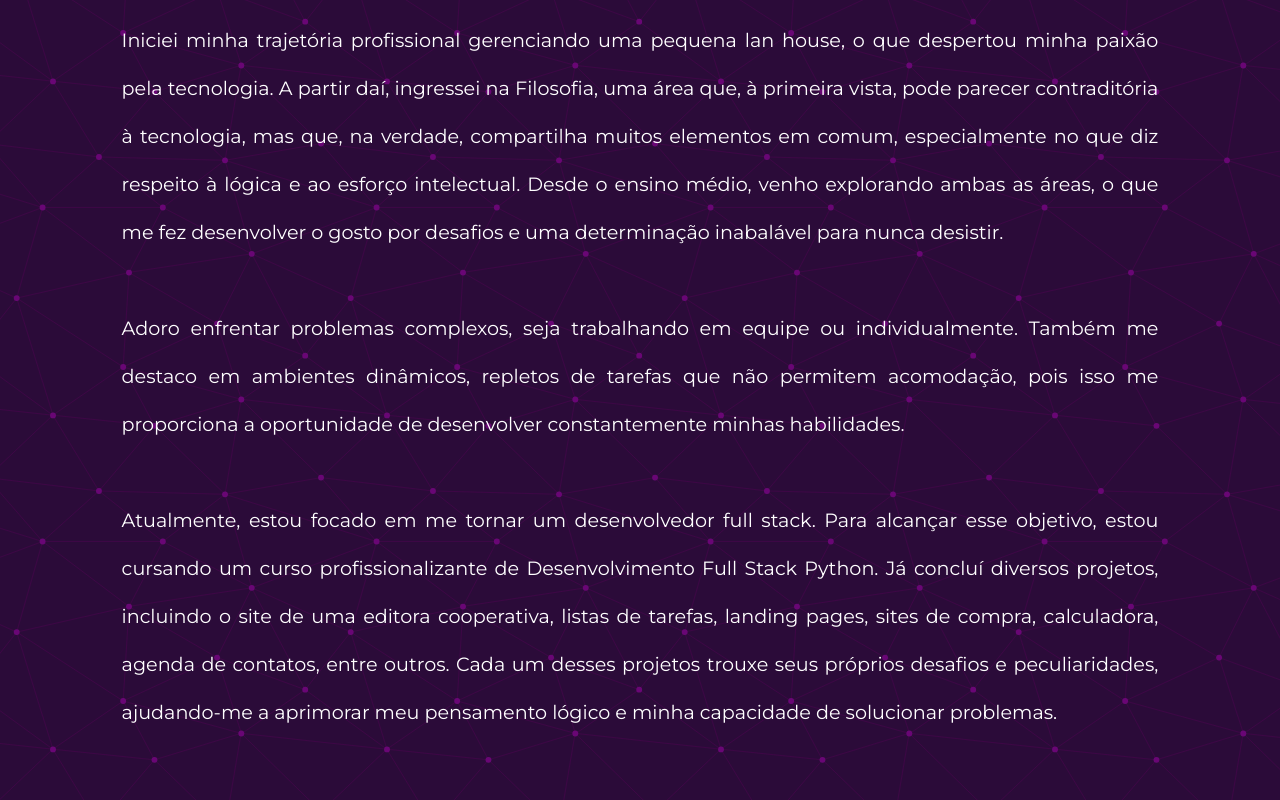
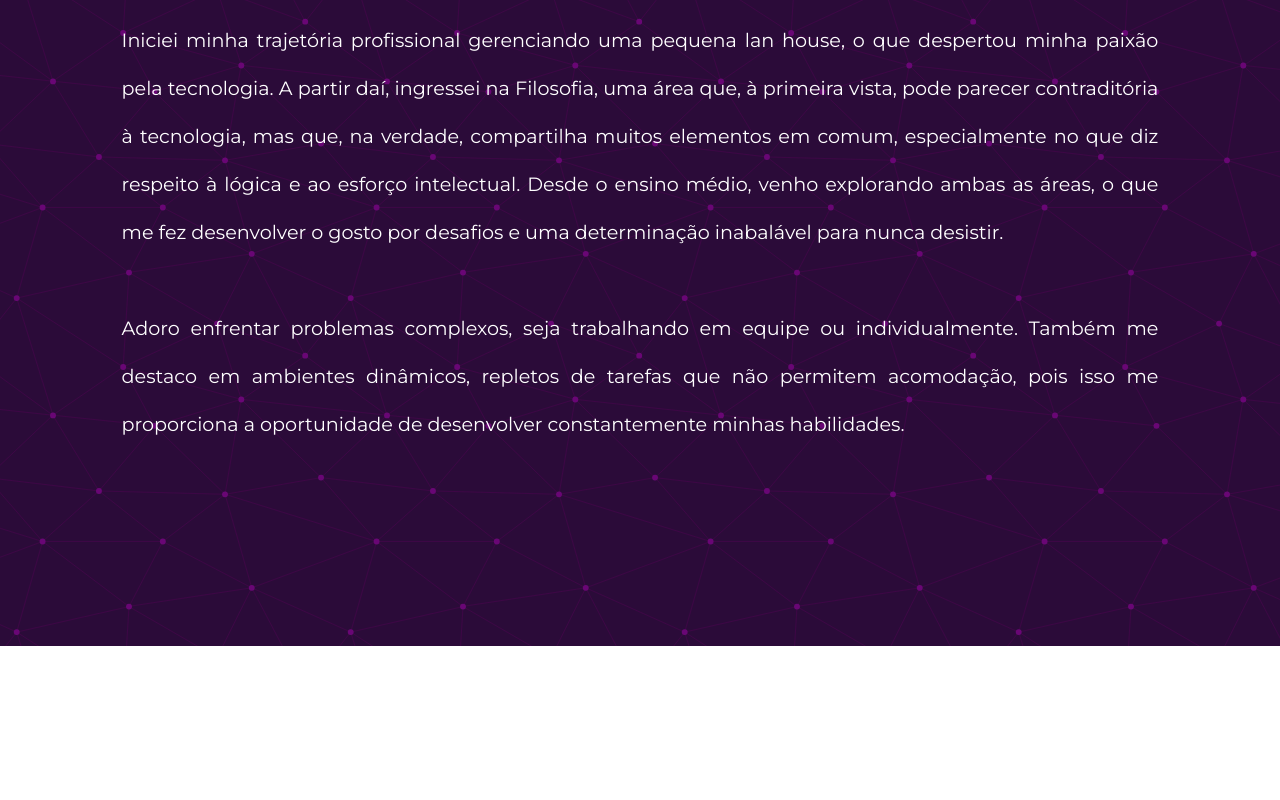
Before and after one commit to lllleao/portfolio, a React (Vite) app: page / in a window 1280 px wide. Shown: the part 954-1754 px from the top of the page. After the commit the page ends 1600 px from the top, so only its background shows below. Built offline with nearby package versions, Linux system fonts and the light colour scheme; the HTML template or start-up script is replaced by a standard one.

Commit message:
feat: navbar moviment

```diff
--- a/package.json
+++ b/package.json
@@ -10,8 +10,10 @@
         "preview": "vite preview"
     },
     "dependencies": {
+        "@reduxjs/toolkit": "^2.2.7",
         "react": "^18.3.1",
         "react-dom": "^18.3.1",
+        "react-redux": "^9.1.2",
         "styled-components": "^6.1.12"
     },
     "devDependencies": {
--- a/src/App.tsx
+++ b/src/App.tsx
@@ -1,14 +1,16 @@
+import { Provider } from 'react-redux'
 import NavBar from './components/Aside'
 import Main from './containers/Main'
 import Global from './globalStyle'
+import store from './store'
 
 function App() {
     return (
-        <>
+        <Provider store={store}>
             <Global />
             <Main />
             <NavBar />
-        </>
+        </Provider>
     )
 }
 
--- a/src/components/AboutMe/index.tsx
+++ b/src/components/AboutMe/index.tsx
@@ -1,8 +1,23 @@
+import { useDispatch } from 'react-redux'
 import * as S from './styles'
+import useIntersectionObserver from '../../utils/observerSection'
+import { useEffect } from 'react'
+import { about } from '../../store/reducers/intersection'
 
 const AboutMe = () => {
+    const dispatch = useDispatch()
+    const [observerRef, isIntersectingIn] = useIntersectionObserver({
+        root: null,
+        rootMargin: '0px',
+        threshold: 0.8
+    })
+
+    useEffect(() => {
+        dispatch(about(isIntersectingIn))
+    }, [isIntersectingIn, dispatch])
+
     return (
-        <S.About id="about" className="container">
+        <S.About id="about" className="container" ref={observerRef}>
             <S.TitleAbout>Sobre mim</S.TitleAbout>
             <S.Story>
                 <p>
@@ -25,18 +40,6 @@ const AboutMe = () => {
                     pois isso me proporciona a oportunidade de desenvolver
                     constantemente minhas habilidades.
                 </p>
-                <br />
-                <p>
-                    Atualmente, estou focado em me tornar um desenvolvedor full
-                    stack. Para alcançar esse objetivo, estou cursando um curso
-                    profissionalizante de Desenvolvimento Full Stack Python. Já
-                    concluí diversos projetos, incluindo o site de uma editora
-                    cooperativa, listas de tarefas, landing pages, sites de
-                    compra, calculadora, agenda de contatos, entre outros. Cada
-                    um desses projetos trouxe seus próprios desafios e
-                    peculiaridades, ajudando-me a aprimorar meu pensamento
-                    lógico e minha capacidade de solucionar problemas.
-                </p>
             </S.Story>
         </S.About>
     )
--- a/src/components/AboutMe/styles.ts
+++ b/src/components/AboutMe/styles.ts
@@ -1,8 +1,16 @@
 import styled from 'styled-components'
 
 export const About = styled.section`
-    padding: 4rem 0;
-    /* height: 100vh; */
+    padding-top: 4rem;
+    height: 100vh;
+    @media (max-width: 767px) {
+        height: 100%;
+        padding-bottom: 4rem;
+    }
+    @media (max-height: 733px) {
+        height: 100%;
+        padding-bottom: 4rem;
+    }
 `
 
 export const TitleAbout = styled.h2`
--- a/src/components/Aside/index.tsx
+++ b/src/components/Aside/index.tsx
@@ -1,22 +1,26 @@
-import { useState } from 'react'
 import { Aside } from './styles'
+import { useDispatch, useSelector } from 'react-redux'
+import { RootReducer } from '../../store'
+import { about, home, projects } from '../../store/reducers/intersection'
 
 const NavBar = () => {
-    const [navActive, setNavActive] = useState(-2)
+    const dispatch = useDispatch()
+    const { IsInside } = useSelector((state: RootReducer) => state.intersection)
+
     return (
-        <Aside $navPos={navActive}>
+        <Aside $navPos={IsInside}>
             <ul>
-                <li onClick={() => setNavActive(-2)}>
+                <li onClick={() => dispatch(home(true))}>
                     <a href="#home">
                         <i className="fa-solid fa-house"></i>
                     </a>
                 </li>
-                <li onClick={() => setNavActive(55)}>
+                <li onClick={() => dispatch(about(true))}>
                     <a href="#about">
                         <i className="fa-regular fa-user"></i>
                     </a>
                 </li>
-                <li onClick={() => setNavActive(112)}>
+                <li onClick={() => dispatch(projects(true))}>
                     <a href="#projects">
                         <i className="fa-solid fa-clipboard-check"></i>
                     </a>
--- a/src/components/Home/index.tsx
+++ b/src/components/Home/index.tsx
@@ -1,13 +1,27 @@
-import { useState } from 'react'
+import React, { useEffect, useState } from 'react'
 
 import Slider from '../Slider'
 
 import * as S from './styles'
 import avatar from '../../assets/perfil-fundo2.png'
 import cv from '../../assets/CV-atual.pdf'
+import { useDispatch } from 'react-redux'
+import { home } from '../../store/reducers/intersection'
+import useIntersectionObserver from '../../utils/observerSection'
 
 const Home = () => {
     const [cvDownload, setCvDownload] = useState(false)
+
+    const dispatch = useDispatch()
+    const [observerRef, isIntersectingIn] = useIntersectionObserver({
+        root: null,
+        rootMargin: '0px',
+        threshold: 0.5
+    })
+
+    useEffect(() => {
+        dispatch(home(isIntersectingIn))
+    }, [isIntersectingIn, dispatch])
 
     const handleAnimation = (e: React.MouseEvent<HTMLElement, MouseEvent>) => {
         e.preventDefault()
@@ -23,7 +37,7 @@ const Home = () => {
         }, 4000)
     }
     return (
-        <S.HeroContainer id="home">
+        <S.HeroContainer id="home" ref={observerRef}>
             <S.Hero className="container">
                 <S.Profile>
                     <img srcSet={avatar} alt="Leao Dev" />
--- a/src/components/Home/styles.ts
+++ b/src/components/Home/styles.ts
@@ -36,6 +36,7 @@ export const Profile = styled.div`
     }
     @media (max-width: 767px) {
         width: 100%;
+        padding-top: 32px;
         img {
             display: block;
             margin: 0 auto;
@@ -173,7 +174,7 @@ export const BntDownload = styled.li<Props>`
 export const Message = styled.div`
     margin-bottom: 28px;
     h1 {
-        font-size: clamp(1rem, 3vw, 3rem);
+        font-size: clamp(1.5rem, 3vw, 3rem);
         font-family: 'Philosopher';
         letter-spacing: 0.5rem;
         text-transform: uppercase;
--- /dev/null
+++ b/src/store/index.ts
@@ -0,0 +1,11 @@
+import { configureStore } from '@reduxjs/toolkit'
+import intersectionReducer from './reducers/intersection'
+
+const store = configureStore({
+    reducer: {
+        intersection: intersectionReducer
+    }
+})
+
+export type RootReducer = ReturnType<typeof store.getState>
+export default store
--- /dev/null
+++ b/src/store/reducers/intersection.ts
@@ -0,0 +1,34 @@
+import { createSlice, PayloadAction } from '@reduxjs/toolkit'
+
+type PropsContato = {
+    IsInside: number
+}
+
+const initialState: PropsContato = {
+    IsInside: 0
+}
+
+const intersectionSlice = createSlice({
+    name: 'intersection',
+    initialState,
+    reducers: {
+        home: (state, action: PayloadAction<boolean>) => {
+            if (action.payload) {
+                state.IsInside = -2
+            }
+        },
+        about: (state, action: PayloadAction<boolean>) => {
+            if (action.payload) {
+                state.IsInside = 55
+            }
+        },
+        projects: (state, action: PayloadAction<boolean>) => {
+            if (action.payload) {
+                state.IsInside = 112
+            }
+        }
+    }
+})
+
+export const { home, about, projects } = intersectionSlice.actions
+export default intersectionSlice.reducer
--- /dev/null
+++ b/src/utils/observerSection.tsx
@@ -0,0 +1,37 @@
+import { RefObject, useEffect, useRef, useState } from 'react'
+
+interface ObserverOptions {
+    root?: Element | null
+    rootMargin?: string
+    threshold?: number | number[]
+}
+
+const useIntersectionObserver = (
+    options: ObserverOptions
+): [RefObject<HTMLElement>, boolean] => {
+    const [isIntersectingIn, setIsIntersectig] = useState(false)
+    const observerRef = useRef<HTMLElement>(null)
+
+    useEffect(() => {
+        const observer = new IntersectionObserver((entries) => {
+            entries.forEach((entry) => {
+                setIsIntersectig(entry.isIntersecting)
+            })
+        }, options)
+        const updatedRef = observerRef.current
+
+        if (updatedRef) {
+            observer.observe(updatedRef)
+        }
+
+        return () => {
+            if (updatedRef) {
+                observer.unobserve(updatedRef)
+            }
+        }
+    }, [options])
+
+    return [observerRef, isIntersectingIn] as const
+}
+
+export default useIntersectionObserver
```
Also changed, not shown: 1 other file (tests, documents, lock files or other folders).
